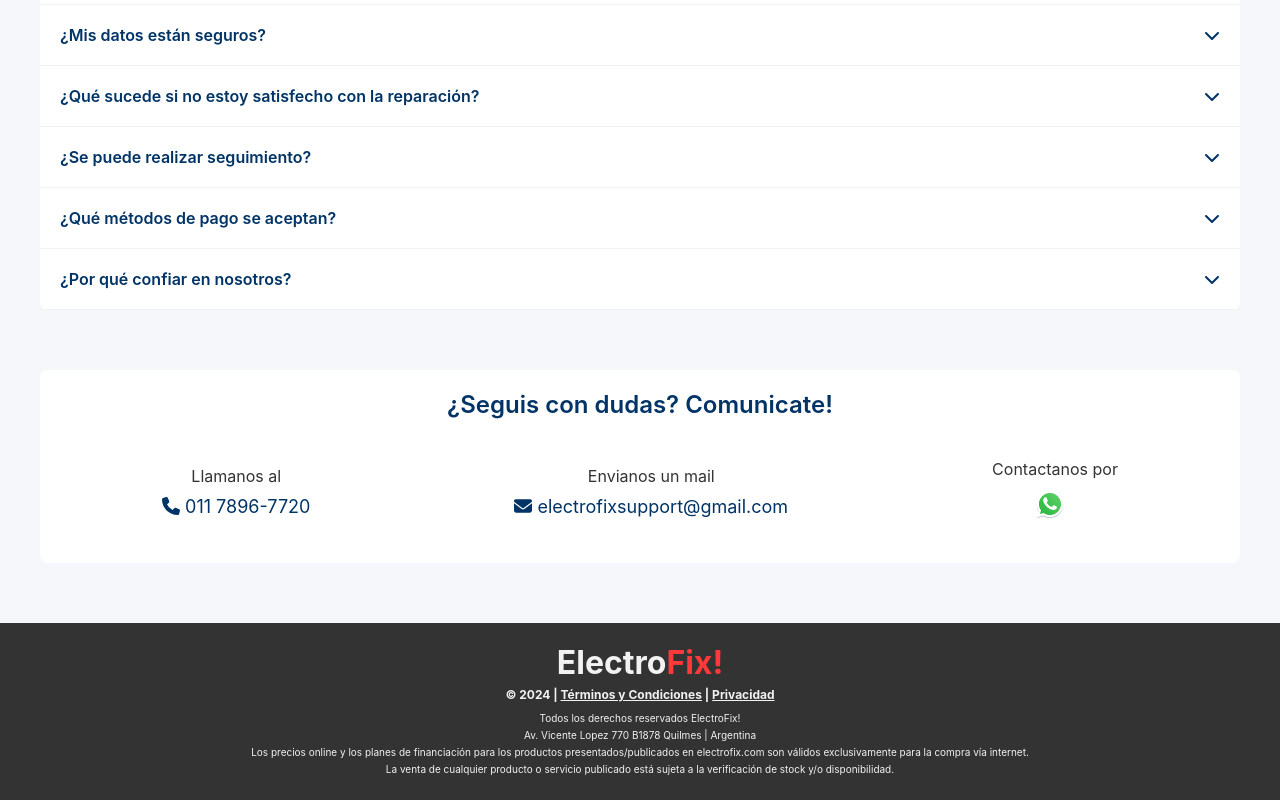
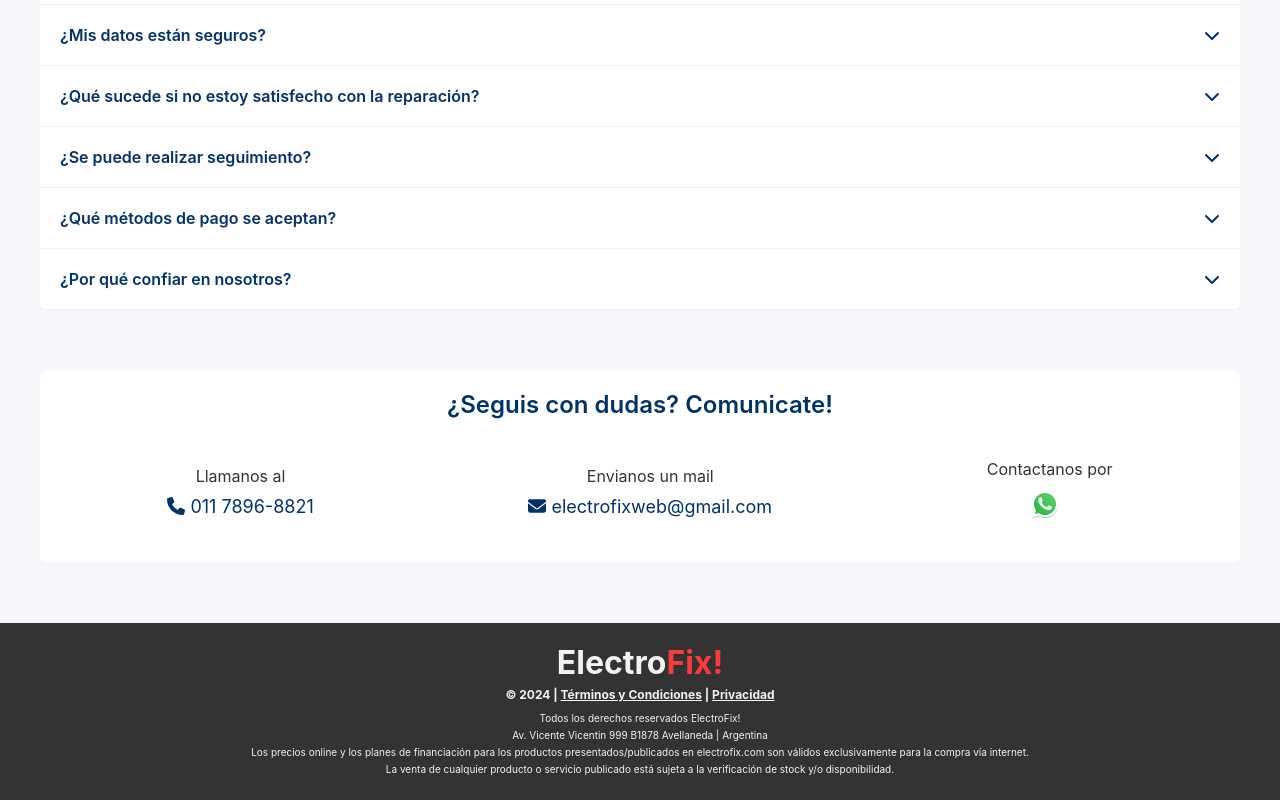
Before and after one commit to manuel-25/ElectroFix, a React (Create React App) app in the folder frontend/: page /contact in a window 1280 px wide. Shown: the part 1377-2177 px from the top of the page. Built offline with nearby package versions, Linux system fonts and the light colour scheme.

Commit message:
contact changes

```diff
--- a/frontend/src/components/Contact/Contact.jsx
+++ b/frontend/src/components/Contact/Contact.jsx
@@ -2,20 +2,19 @@
 import './Contact.css'
 import { FontAwesomeIcon } from '@fortawesome/react-fontawesome'
 import { faChevronDown, faEnvelope, faPhone } from '@fortawesome/free-solid-svg-icons'
-import { faWhatsapp } from '@fortawesome/free-brands-svg-icons' // Importar icono de WhatsApp correctamente
 
 const faqs = [
     {
         question: "¿Cómo funciona nuestro servicio?",
-        answer: "Nuestro servicio es sencillo. Usted nos envía su electrodoméstico mediante correo, lo revisamos y le enviamos una cotización parcial. Una vez aprobado, realizamos la reparación y se lo devolvemos."
+        answer: "Nuestro servicio es sencillo. Usted realiza la cotización de su equipo en nuestra web y luego nos envía su electrodoméstico mediante correo, lo revisamos y le enviamos una cotización final. Una vez aprobado, realizamos la reparación, lo probamos y se lo devolvemos."
     },
     {
         question: "¿Cómo es el proceso de cotización?",
-        answer: "La cotización es parcial y se realiza una vez que recibimos y revisamos su electrodoméstico. Un técnico especializado evaluará el daño y le enviaremos un presupuesto detallado."
+        answer: "La cotización web es estimada y se realizara una vez que recibimos y revisamos su electrodoméstico. Un técnico especializado evaluará el daño y le enviaremos un presupuesto detallado."
     },
     {
         question: "¿Qué opciones tengo para realizar el envío?",
-        answer: "Puede enviar su electrodoméstico a través de Correo Argentino o Andreani. Ambas opciones garantizan una entrega segura y rastreable."
+        answer: "Puede enviar su electrodoméstico a través de Correo Argentino o Andreani."
     },
     {
         question: "¿Cómo se lleva a cabo la revisión del equipo?",
@@ -39,7 +38,7 @@
     },
     {
         question: "¿Qué sucede si no estoy satisfecho con la reparación?",
-        answer: "Si no está satisfecho con la reparación, contáctenos para resolver el problema. Ofrecemos garantía por nuestro trabajo."
+        answer: "Si no está satisfecho con la reparación, contáctenos para resolver el problema. Ofrecemos garantía de hasta 6 meses."
     },
     {
         question: "¿Se puede realizar seguimiento?",
@@ -47,11 +46,11 @@
     },
     {
         question: "¿Qué métodos de pago se aceptan?",
-        answer: "Aceptamos diversos métodos de pago, incluyendo tarjetas de crédito, débito y transferencias bancarias."
+        answer: "Aceptamos tarjetas de crédito, débito, transferencias bancarias y mercado pago."
     },
     {
         question: "¿Por qué confiar en nosotros?",
-        answer: "Contamos con años de experiencia y técnicos altamente calificados. Nuestro compromiso es ofrecer un servicio de alta calidad y satisfacción garantizada."
+        answer: "Contamos con años de experiencia y técnicos altamente calificados. Nuestro compromiso es ofrecer un servicio de alta calidad y rapidez."
     }
 ]
 
@@ -93,15 +92,15 @@
                 <div className="socials-container">
                     <div className="social-item">
                         <p>Llamanos al </p>
-                        <a href="tel:01178967720"><FontAwesomeIcon icon={faPhone} className="social-icon" /> 011 7896-7720</a>
+                        <a href="tel:01178968821"><FontAwesomeIcon icon={faPhone} className="social-icon" /> 011 7896-8821</a>
                     </div>
                     <div className="social-item">
                         <p>Envianos un mail</p>
-                        <a href="mailto:electrofix@gmail.com"><FontAwesomeIcon icon={faEnvelope} className="social-icon" /> electrofixsupport@gmail.com</a>
+                        <a href="mailto:electrofixweb@gmail.com"><FontAwesomeIcon icon={faEnvelope} className="social-icon" /> electrofixweb@gmail.com</a>
                     </div>
                     <div className="social-item">
                         <p>Contactanos por </p>
-                        <a href="https://wa.me/01178967720" target="_blank" rel="noopener noreferrer"><img src="/images/whatsappLogo.svg" alt="WhatsApp"/></a>
+                        <a href="https://wa.me/01178968821" target="_blank" rel="noopener noreferrer"><img src="/images/whatsappLogo.svg" alt="WhatsApp"/></a>
                     </div>
                 </div>
             </section>
--- a/frontend/src/components/Footer/Footer.jsx
+++ b/frontend/src/components/Footer/Footer.jsx
@@ -16,7 +16,7 @@
                 </div>
                 <div className="footer-bottom">
                     <p>Todos los derechos reservados ElectroFix!</p>
-                    <p>Av. Vicente Lopez 770 B1878 Quilmes | Argentina</p>
+                    <p>Av. Vicente Vicentin 999 B1878 Avellaneda | Argentina</p>
                     <p>Los precios online y los planes de financiación para los productos presentados/publicados en electrofix.com son válidos exclusivamente para la compra vía internet.</p>
                     <p>La venta de cualquier producto o servicio publicado está sujeta a la verificación de stock y/o disponibilidad.</p>
                 </div>
```
